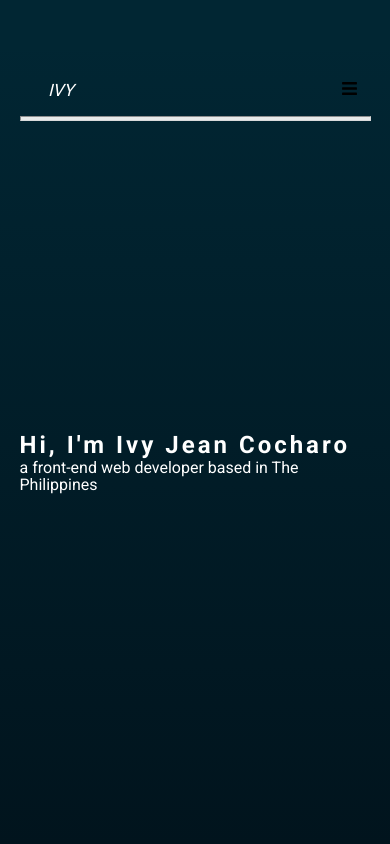
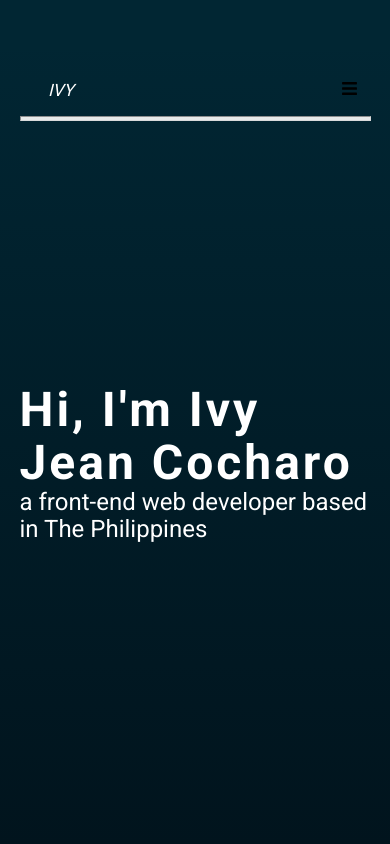
Before and after one commit to IvyJean/portfolio-v1, a React (Create React App) app: page / in a window 390 px wide. Shown: the top 844 px of the page. Built offline with nearby package versions, Linux system fonts and the light colour scheme.

Commit message:
Fix hero responsiveness

```diff
--- a/src/components/Hero.js
+++ b/src/components/Hero.js
@@ -1,33 +1,26 @@
 import React from 'react'
 import styled from 'styled-components'
-import avatar from '../images/avatar.png'
 
 const HeroContainer = styled.div`
   /* background: #01131c; */
   background: linear-gradient(180deg, rgba(255,255,255,0) 0%, rgba(1,19,28,1) 100%);
-  /* display: flex;
-  justify-content: center;
-  align-items: center;
-  height: 100vh; */
   max-width: 1800px;
   margin: 0 auto;
   padding: 0 5vw;
   display: block;
-  /* position: relative; */
-  /* padding: 0 5rem; */
-  /*
-  margin-top: -20px; */
   color: #fff;
 
-  /* :before {
-    content: '';
-    position: absolute;
-    top: 0;
-    bottom: 0;
-    right: 0;
-    left: 0;
-    z-index: 2;
-  } */
+  @media screen and (max-width: 1300px) {
+    height: 50%
+  }
+
+  @media screen and (max-width: 868px) {
+    height: 50%
+  }
+
+  @media screen and (max-width: 768px) {
+    height: 50%
+  }
 `
 
 // const HeroBg = styled.div`
@@ -116,7 +109,7 @@ const HeroItems = styled.div`
 `
 
 const HeroH1 = styled.div`
-  font-size: clamp(1.5rem, 6vw, 4rem);
+  font-size: clamp(2rem, 7vw, 5rem);
   /* margin-bottom: 1.5rem; */
   letter-spacing: 3px;
   display: flex;
@@ -125,35 +118,37 @@ const HeroH1 = styled.div`
     margin-left: 10px;
   }
 
-  @media screen and (max-width: 1300px) {
+  /* @media screen and (max-width: 1300px) {
     display: block;
 
     span {
       margin: 0;
     }
-  }
+  } */
 
-  @media screen and (max-width: 868px) {
+  /* @media screen and (max-width: 868px) {
     display: block;
 
     span {
       margin: 0;
     }
-  }
+  } */
 
   @media screen and (max-width: 768px) {
     display: block;
-
-    span {
-      margin: 0;
-    }
+    font-size: 3rem;
   }
 `
 
 const HeroP = styled.div`
-  font-size: clamp(1rem, 3vw, 3rem);
+  font-size: clamp(2rem, 3vw, 3rem);
   /* margin-bottom: 3rem; */
   font-weight: 400;
+
+  @media screen and (max-width: 768px) {
+    display: block;
+    font-size: 1.5rem;
+  }
 `
 const Test1 = styled.div`
   position: absolute;
```
